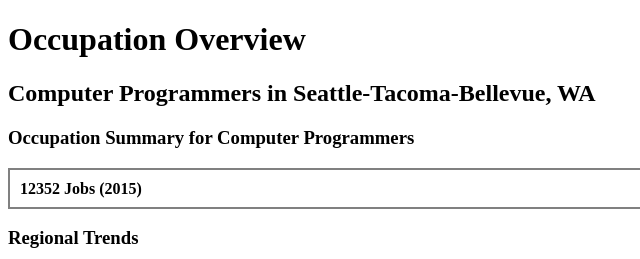
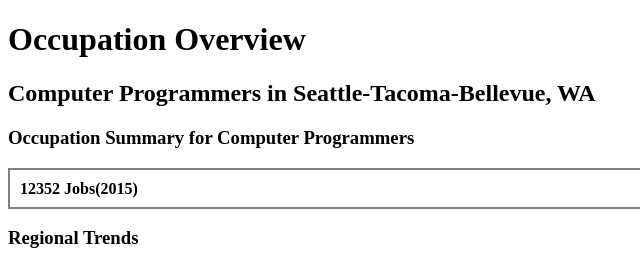
Before and after one commit to isneace/isneace.github.io, a plain HTML site: page index.html in a window 1280 px wide. Shown: the top 259 px of the page, 0-640 px from the left. Drawn offline with nearby package versions, Linux system fonts and the light colour scheme.

Commit message:
Update index.html

```diff
--- a/index.html
+++ b/index.html
@@ -73,7 +73,7 @@
             airManJob = ((empInd.industries[3].jobs * 100) / empIndJobTot);
             ocrsJob = ((empInd.industries[4].jobs * 100) / empIndJobTot);
 
-            document.getElementById("jobs").innerHTML = summ.jobs.regional + " Jobs (2015)";
+            document.getElementById("jobs").innerHTML = summ.jobs.regional + " \n Jobs(2015)";
             document.getElementById("jobGrowth").innerHTML = "+" + summ.jobs_growth.regional + "%";
             document.getElementById("earnings").innerHTML = "$" + summ.earnings.regional + "/hr";
 
```
